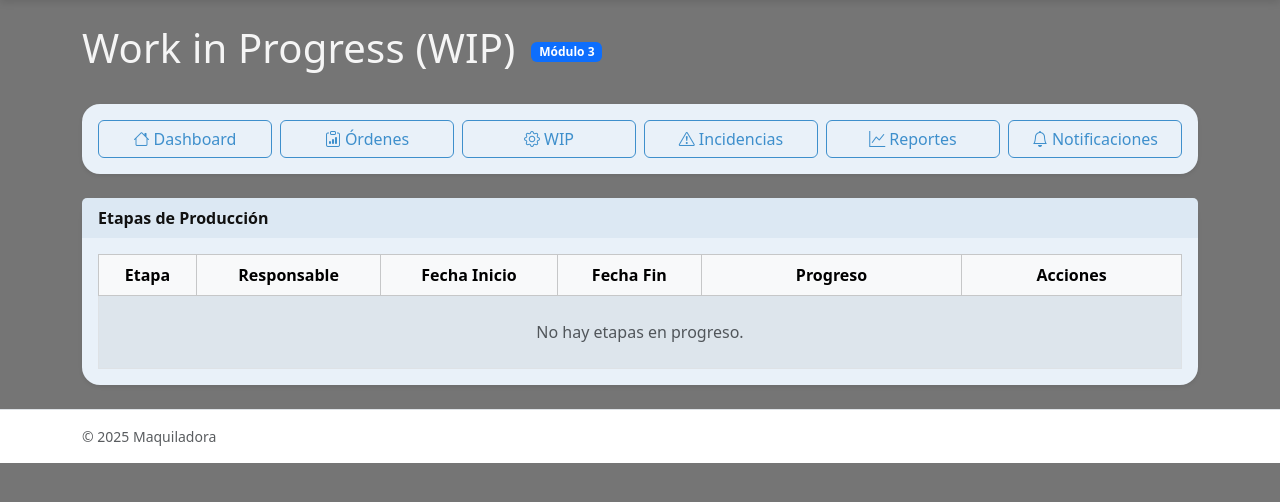
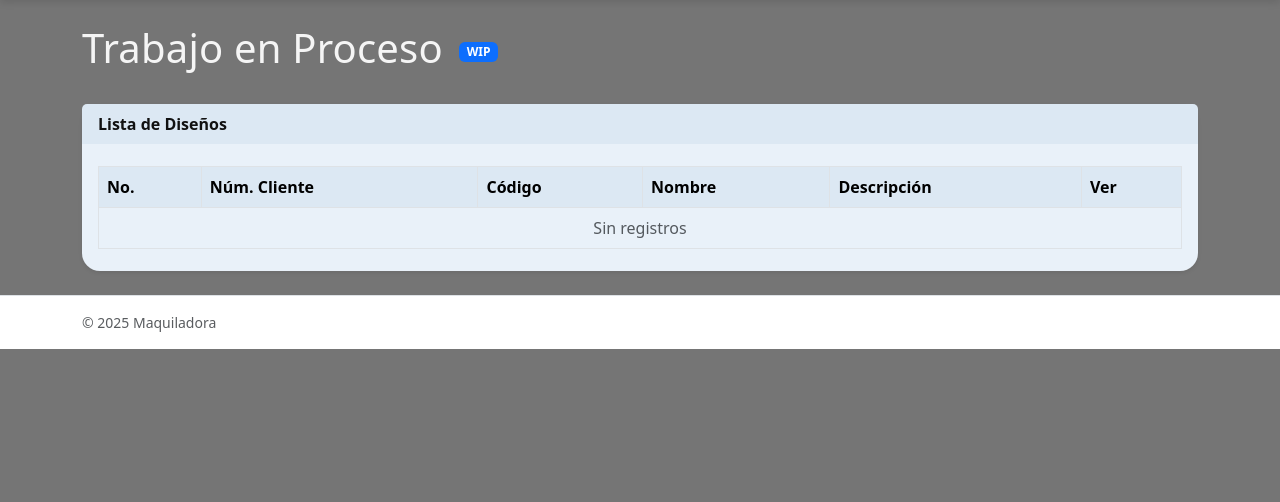
Before and after one commit to maewalliscorp/maquiladora, a CodeIgniter 4 app: the page made by app/Views/modulos/wip.php in a window 1280 px wide. Shown: the part 74-576 px from the top of the page. Run offline with PHP 8.4 and a stand-in for CodeIgniter, Linux system fonts and the light colour scheme; the template is opened without the code that fills it, so the values that code supplies are empty; some libraries are stand-ins or nearby versions.

Commit message:
se agregaron la vista de Wip con los modales agregados

```diff
--- a/app/Views/modulos/wip.php
+++ b/app/Views/modulos/wip.php
@@ -1,126 +1,149 @@
 <?= $this->extend('layouts/main') ?>
 
+<!-- DataTables (si ya los cargas en el layout, puedes omitir estas secciones) -->
+<?= $this->section('styles') ?>
+<link rel="stylesheet" href="https://cdn.datatables.net/1.13.6/css/dataTables.bootstrap5.min.css">
+<?= $this->endSection() ?>
+
 <?= $this->section('content') ?>
-
 <div class="d-flex align-items-center mb-4">
-    <h1 class="me-3">Work in Progress (WIP)</h1>
-    <span class="badge bg-primary">Módulo 3</span>
-</div>
-
-<?php if (session()->getFlashdata('success')): ?>
-    <div class="alert alert-success"><?= esc(session()->getFlashdata('success')) ?></div>
-<?php endif; ?>
-<?php if (session()->getFlashdata('error')): ?>
-    <div class="alert alert-danger"><?= esc(session()->getFlashdata('error')) ?></div>
-<?php endif; ?>
-
-<!-- Menú del Módulo 3 -->
-<div class="card shadow-sm mb-4">
-    <div class="card-body">
-        <div class="row g-2">
-            <div class="col-md-2">
-                <a href="<?= base_url('modulo3') ?>" class="btn w-100 btn-outline-primary">
-                    <i class="bi bi-house me-1"></i>Dashboard
-                </a>
-            </div>
-            <div class="col-md-2">
-                <a href="<?= base_url('modulo3/ordenes') ?>" class="btn w-100 btn-outline-primary">
-                    <i class="bi bi-clipboard-data me-1"></i>Órdenes
-                </a>
-            </div>
-            <div class="col-md-2">
-                <a href="<?= base_url('modulo3/wip') ?>" class="btn w-100 btn-outline-primary">
-                    <i class="bi bi-gear me-1"></i>WIP
-                </a>
-            </div>
-            <div class="col-md-2">
-                <a href="<?= base_url('modulo3/incidencias') ?>" class="btn w-100 btn-outline-primary">
-                    <i class="bi bi-exclamation-triangle me-1"></i>Incidencias
-                </a>
-            </div>
-            <div class="col-md-2">
-                <a href="<?= base_url('modulo3/reportes') ?>" class="btn w-100 btn-outline-primary">
-                    <i class="bi bi-graph-up me-1"></i>Reportes
-                </a>
-            </div>
-            <div class="col-md-2">
-                <a href="<?= base_url('modulo3/notificaciones') ?>" class="btn w-100 btn-outline-primary">
-                    <i class="bi bi-bell me-1"></i>Notificaciones
-                </a>
-            </div>
-        </div>
-    </div>
+    <h1 class="me-3"><?= esc($title ?? 'Trabajo en Proceso') ?></h1>
+    <span class="badge bg-primary">WIP</span>
 </div>
 
 <div class="card shadow-sm">
-    <div class="card-header"><strong>Etapas de Producción</strong></div>
+    <div class="card-header">
+        <strong>Lista de Diseños</strong>
+    </div>
+
     <div class="card-body">
-        <div class="table-responsive">
-            <table class="table table-striped table-bordered text-center align-middle mb-0">
-                <thead class="table-light">
+        <table id="tablaWip" class="table table-striped table-bordered text-center align-middle">
+            <thead>
             <tr>
-                    <th>Etapa</th>
-                    <th>Responsable</th>
-                    <th>Fecha Inicio</th>
-                    <th>Fecha Fin</th>
-                    <th style="width:260px">Progreso</th>
-                    <th style="width:220px">Acciones</th>
+                <th>No.</th>
+                <th>Núm. Cliente</th>
+                <th>Código</th>
+                <th>Nombre</th>
+                <th>Descripción</th>
+                <th>Ver</th>
             </tr>
             </thead>
             <tbody>
-                <?php
-                /** @var array $etapas */
-                $rows = isset($etapas) && is_array($etapas) ? $etapas : [];
-                ?>
-                <?php if (empty($rows)): ?>
+            <?php if (!empty($rows)): ?>
+                <?php foreach ($rows as $r): ?>
                     <tr>
-                        <td colspan="6" class="py-4 text-muted">No hay etapas en progreso.</td>
-                    </tr>
-                <?php else: ?>
-                    <?php foreach ($rows as $etapa): ?>
-                        <?php
-                        $prog = (int)($etapa['prog'] ?? 0);
-                        $w    = $prog . '%';
-                        // color de la barra según avance
-                        $barClass = 'bg-danger';
-                        if     ($prog >= 67) $barClass = 'bg-primary';
-                        elseif ($prog >= 34) $barClass = 'bg-warning';
-                        // fechas amigables si vienen en otro formato
-                        $fmt = function($d){ $t = strtotime((string)$d); return $t ? date('Y-m-d', $t) : esc((string)$d); };
-                        $id  = $etapa['id'] ?? null;
-                        ?>
-                        <tr>
-                            <td><?= esc($etapa['etapa'] ?? '—') ?></td>
-                            <td><?= esc($etapa['resp']  ?? '—') ?></td>
-                            <td><?= $fmt($etapa['ini'] ?? '') ?></td>
-                            <td><?= $fmt($etapa['fin'] ?? '') ?></td>
+                        <td><?= esc($r['Ide']) ?></td>
+                        <td><?= esc($r['numeroCliente']) ?></td>
+                        <td><?= esc($r['CodigoDiseno']) ?></td>
+                        <td><?= esc($r['NombreDiseno']) ?></td>
+                        <td><?= esc($r['DescripcionDiseno']) ?></td>
                         <td>
-                                <div class="progress" style="height:20px;">
-                                    <div class="progress-bar <?= esc($barClass, 'attr') ?>" role="progressbar"
-                                         style="width: <?= esc($w, 'attr') ?>;" aria-valuenow="<?= $prog ?>"
-                                         aria-valuemin="0" aria-valuemax="100">
-                                        <?= $prog ?>%
-                                    </div>
-                                </div>
-                            </td>
-                            <td>
-                                <?php if ($id): ?>
-                                    <form method="post" action="<?= base_url('modulo3/wip/actualizar/'.$id) ?>" class="d-flex justify-content-center align-items-center gap-2">
-                                        <?= csrf_field() ?>
-                                        <input type="number" name="avance" min="0" max="100" value="<?= $prog ?>" class="form-control form-control-sm" style="width:90px" />
-                                        <button class="btn btn-sm btn-outline-primary">Actualizar</button>
-                                    </form>
-                                <?php else: ?>
-                                    <span class="text-muted">Sin ID</span>
-                                <?php endif; ?>
+                            <button
+                                    type="button"
+                                    class="btn btn-sm btn-outline-info ver-diseno"
+                                    data-bs-toggle="modal"
+                                    data-bs-target="#disenoModal"
+                                    data-id="<?= esc($r['Ide']) ?>"
+                                    data-numcliente="<?= esc($r['numeroCliente']) ?>"
+                                    data-codigo="<?= esc($r['CodigoDiseno']) ?>"
+                                    data-nombre="<?= esc($r['NombreDiseno']) ?>"
+                                    data-descripcion="<?= esc($r['DescripcionDiseno']) ?>"
+                                    title="Ver detalle"
+                            >
+                                <i class="bi bi-eye"></i>
+                            </button>
                         </td>
                     </tr>
                 <?php endforeach; ?>
+            <?php else: ?>
+                <tr><td colspan="6" class="text-center text-muted">Sin registros</td></tr>
             <?php endif; ?>
             </tbody>
         </table>
     </div>
 </div>
+
+<!-- Modal Bootstrap: Detalles del diseño (mismo patrón que Pedidos) -->
+<div class="modal fade" id="disenoModal" tabindex="-1" aria-labelledby="disenoModalLabel" aria-hidden="true">
+    <div class="modal-dialog modal-lg modal-dialog-scrollable">
+        <div class="modal-content text-dark">
+            <div class="modal-header">
+                <h5 class="modal-title text-dark" id="disenoModalLabel">Detalle del diseño</h5>
+                <button type="button" class="btn-close" data-bs-dismiss="modal" aria-label="Close"></button>
             </div>
 
+            <div class="modal-body text-dark">
+                <!-- Datos generales del diseño -->
+                <dl class="row mb-3 text-dark">
+                    <dt class="col-sm-3 fw-semibold text-dark">ID</dt>
+                    <dd class="col-sm-9 text-dark" id="d-id">-</dd>
+
+                    <dt class="col-sm-3 fw-semibold text-dark">Núm. Cliente</dt>
+                    <dd class="col-sm-9 text-dark" id="d-numcliente">-</dd>
+
+                    <dt class="col-sm-3 fw-semibold text-dark">Código</dt>
+                    <dd class="col-sm-9 text-dark" id="d-codigo">-</dd>
+
+                    <dt class="col-sm-3 fw-semibold text-dark">Nombre</dt>
+                    <dd class="col-sm-9 text-dark" id="d-nombre">-</dd>
+
+                    <dt class="col-sm-3 fw-semibold text-dark">Descripción</dt>
+                    <dd class="col-sm-9 text-dark" id="d-descripcion">-</dd>
+                </dl>
+            </div>
+
+            <div class="modal-footer">
+                <!-- Botón Editar dentro del modal -->
+                <a id="d-editar" href="#" class="btn btn-primary">
+                    <i class="bi bi-pencil"></i> Editar
+                </a>
+                <button type="button" class="btn btn-secondary" data-bs-dismiss="modal">Cerrar</button>
+            </div>
+        </div>
+    </div>
+</div>
 <?= $this->endSection() ?>
+
+<?= $this->section('scripts') ?>
+<script src="https://code.jquery.com/jquery-3.7.0.min.js"></script>
+<script src="https://cdn.datatables.net/1.13.6/js/jquery.dataTables.min.js"></script>
+<script src="https://cdn.datatables.net/1.13.6/js/dataTables.bootstrap5.min.js"></script>
+
+<script>
+    $(function () {
+        // DataTables en ES y desactivar orden/busca para la columna "Ver" (índice 5)
+        $('#tablaWip').DataTable({
+            language: {
+                sProcessing:"Procesando...",
+                sLengthMenu:"Mostrar _MENU_",
+                sZeroRecords:"No se encontraron resultados",
+                sEmptyTable:"Sin datos",
+                sInfo:"Mostrando _START_–_END_ de _TOTAL_",
+                sInfoEmpty:"Mostrando 0–0 de 0",
+                sInfoFiltered:"(filtrado de _MAX_)",
+                sSearch:"Buscar:",
+                oPaginate:{ sFirst:"Primero", sLast:"Último", sNext:"Siguiente", sPrevious:"Anterior" }
+            },
+            columnDefs: [{ orderable:false, searchable:false, targets:[5] }]
+        });
+
+        // Poblar modal desde los data-* del botón "Ver"
+        const modalEl = document.getElementById('disenoModal');
+        modalEl.addEventListener('show.bs.modal', (ev) => {
+            const btn = ev.relatedTarget; if (!btn) return;
+
+            const get = a => btn.getAttribute(a) || '-';
+            const id  = get('data-id');
+
+            document.getElementById('d-id').textContent          = id;
+            document.getElementById('d-numcliente').textContent  = get('data-numcliente');
+            document.getElementById('d-codigo').textContent      = get('data-codigo');
+            document.getElementById('d-nombre').textContent      = get('data-nombre');
+            document.getElementById('d-descripcion').textContent = get('data-descripcion');
+
+            // Enlace de edición dentro del modal (ajusta la ruta si es diferente)
+            document.getElementById('d-editar').href = "<?= site_url('diseno/editar') ?>/" + id;
+        });
+    });
+</script>
+<?= $this->endSection() ?>
```
Also changed, not shown: app/Controllers/Wip.php (+4 -41 lines), app/Models/WipModel.php (+17 -210 lines). Lines whose indentation alone changed are shown as unchanged.
